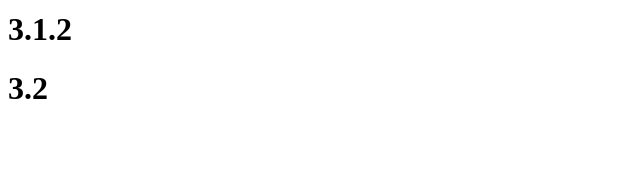
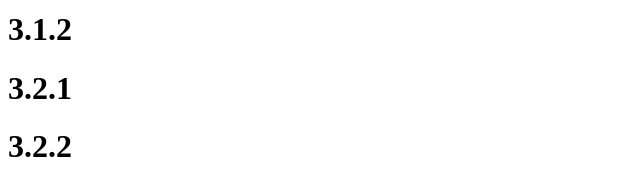
Before and after one commit to eminboydak/duckTerm, a React (Vite) app in the folder src/renderer/: page / in a window 1280 px wide. Shown: the part 255-450 px from the top of the page, without its empty margins (0-640 px from the left). Built offline with nearby package versions, Linux system fonts and the light colour scheme.

Commit message:
MainSection: Added previous section

```diff
--- a/src/renderer/src/components/MainSection.jsx
+++ b/src/renderer/src/components/MainSection.jsx
@@ -20,7 +20,10 @@ export default function MainSection() {
           <div className="flex flex-col p-1 h-full">
             {/* Communication Window */}
             <div className="bg-ctp-surface1 m-1 flex-1">
-              <h1 className="text-center text-ctp-text">3.2</h1>
+              <h1 className="text-center text-ctp-text">3.2.1</h1>
+            </div>
+            <div className="bg-ctp-surface1 m-1 basis-1/4">
+              <h1 className="text-center text-ctp-text">3.2.2</h1>
             </div>
           </div>
         </div>
```
